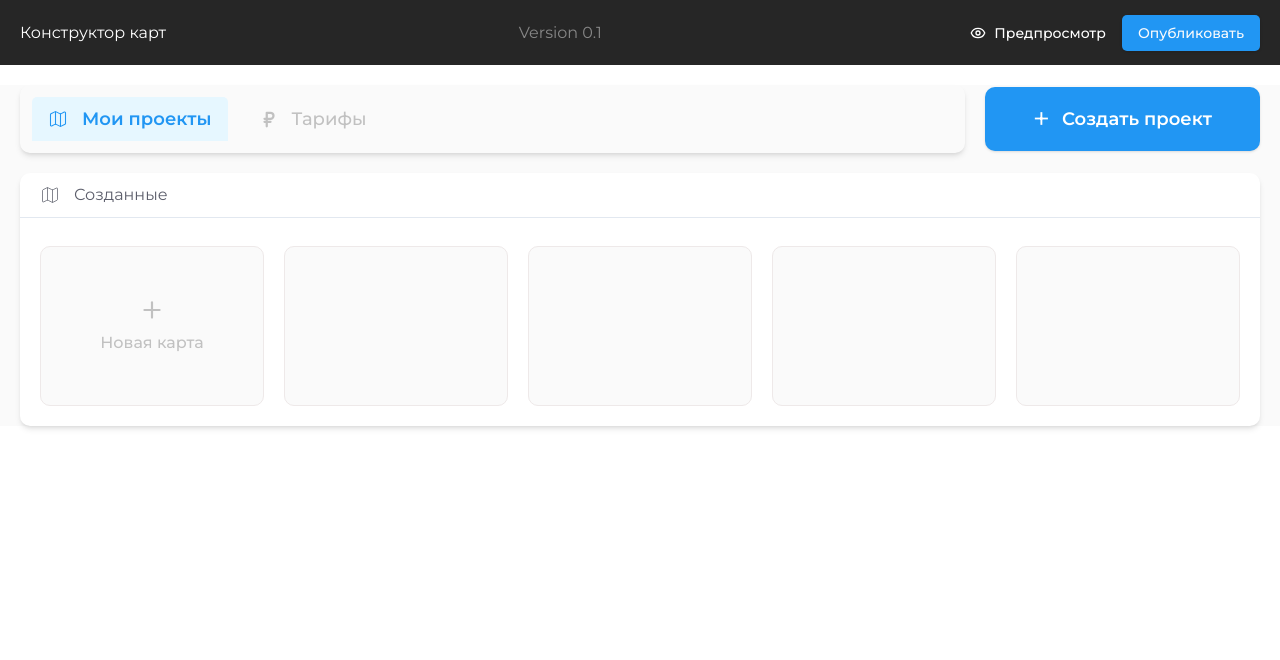
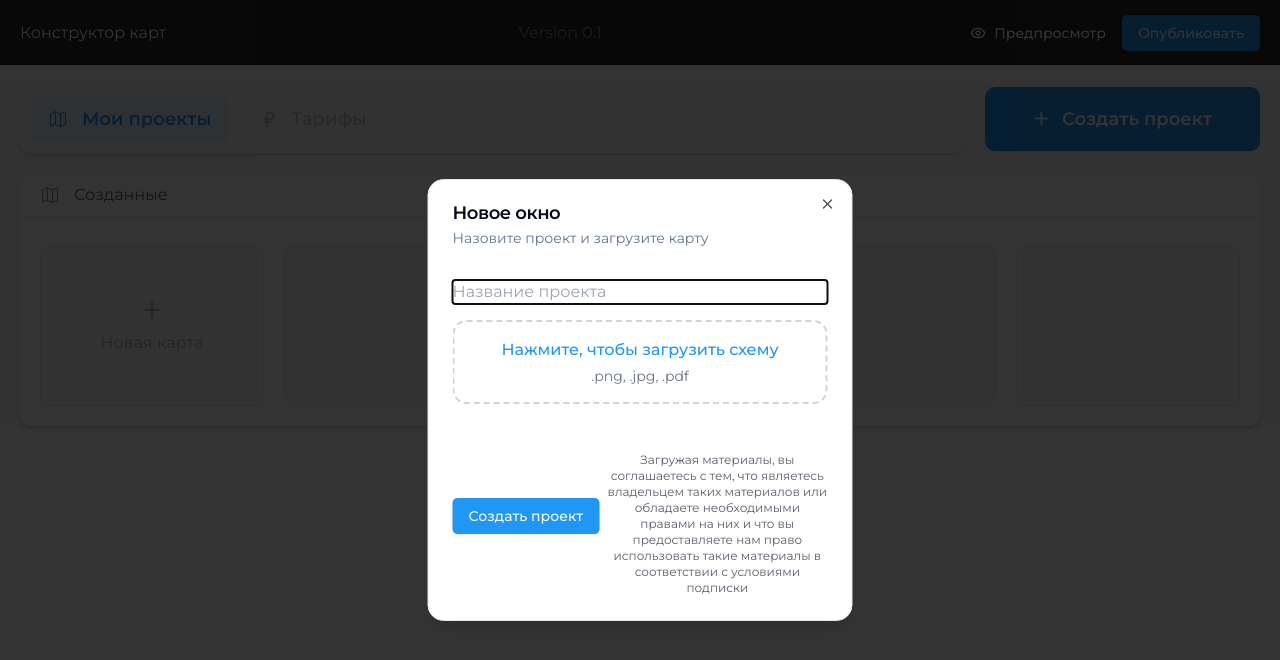
Before and after one commit to Leroyalle/map-designer-frontend, a Next.js app: page /personal-page in a window 1280 px wide. Shown: the top 660 px of the page. Built offline with nearby package versions, Linux system fonts and the light colour scheme.

Commit message:
feat(LK):added popup

```diff
--- a/package.json
+++ b/package.json
@@ -9,6 +9,7 @@
     "lint": "next lint"
   },
   "dependencies": {
+    "@radix-ui/react-dialog": "^1.1.5",
     "@radix-ui/react-slot": "^1.1.1",
     "@radix-ui/react-tabs": "^1.1.2",
     "class-variance-authority": "^0.7.1",
--- a/src/app/(root)/personal-page/page.tsx
+++ b/src/app/(root)/personal-page/page.tsx
@@ -1,9 +1,11 @@
 import { PersonalTabs } from '@/components/shared';
+import { CreateMapPopup } from '@/components/shared/create-map-popup';
 
 export default function PersonalPage() {
   return (
     <div className=" bg-[#FaFaFa] ">
       <PersonalTabs />
+      <CreateMapPopup />
     </div>
   );
 }
--- /dev/null
+++ b/src/components/shared/create-map-popup/create-map-popup.tsx
@@ -0,0 +1,42 @@
+import { Button } from '@/components/ui/button';
+import {
+  Dialog,
+  DialogContent,
+  DialogDescription,
+  DialogFooter,
+  DialogHeader,
+  DialogTitle,
+} from '@/components/ui/dialog';
+
+export function CreateMapPopup() {
+  return (
+    <Dialog open={true}>
+      <DialogContent className="sm:max-w-[425px]">
+        <DialogHeader>
+          <DialogTitle>Новое окно</DialogTitle>
+          <DialogDescription>Назовите проект и загрузите карту</DialogDescription>
+        </DialogHeader>
+        <div className="grid gap-4 py-4">
+          <input id="projectName" placeholder="Название проекта" />
+          <div className="border-2 border-dashed border-gray-300 rounded-md p-4 text-center cursor-pointer">
+            <label htmlFor="imageUpload" className="cursor-pointer">
+              <span className="text-[#2196F3] font-medium">Нажмите, чтобы загрузить схему</span>
+              <p className="text-sm text-gray-500 mt-1">.png, .jpg, .pdf</p>
+            </label>
+            <input id="imageUpload" type="file" accept=".png,.jpg,.pdf" className="hidden" />
+          </div>
+        </div>
+        <DialogFooter className="flex flex-col items-center">
+          <Button type="submit" className="w-full">
+            Создать проект
+          </Button>
+          <p className="text-[#5C5E6B] text-xs mt-4 text-center">
+            Загружая материалы, вы соглашаетесь с тем, что являетесь владельцем таких материалов или
+            обладаете необходимыми правами на них и что вы предоставляете нам право использовать
+            такие материалы в соответствии с условиями подписки
+          </p>
+        </DialogFooter>
+      </DialogContent>
+    </Dialog>
+  );
+}
--- /dev/null
+++ b/src/components/shared/create-map-popup/index.ts
@@ -0,0 +1 @@
+export { CreateMapPopup } from './create-map-popup';
--- /dev/null
+++ b/src/components/ui/dialog.tsx
@@ -0,0 +1,122 @@
+"use client"
+
+import * as React from "react"
+import * as DialogPrimitive from "@radix-ui/react-dialog"
+import { X } from "lucide-react"
+
+import { cn } from "@/lib/utils"
+
+const Dialog = DialogPrimitive.Root
+
+const DialogTrigger = DialogPrimitive.Trigger
+
+const DialogPortal = DialogPrimitive.Portal
+
+const DialogClose = DialogPrimitive.Close
+
+const DialogOverlay = React.forwardRef<
+  React.ElementRef<typeof DialogPrimitive.Overlay>,
+  React.ComponentPropsWithoutRef<typeof DialogPrimitive.Overlay>
+>(({ className, ...props }, ref) => (
+  <DialogPrimitive.Overlay
+    ref={ref}
+    className={cn(
+      "fixed inset-0 z-50 bg-black/80  data-[state=open]:animate-in data-[state=closed]:animate-out data-[state=closed]:fade-out-0 data-[state=open]:fade-in-0",
+      className
+    )}
+    {...props}
+  />
+))
+DialogOverlay.displayName = DialogPrimitive.Overlay.displayName
+
+const DialogContent = React.forwardRef<
+  React.ElementRef<typeof DialogPrimitive.Content>,
+  React.ComponentPropsWithoutRef<typeof DialogPrimitive.Content>
+>(({ className, children, ...props }, ref) => (
+  <DialogPortal>
+    <DialogOverlay />
+    <DialogPrimitive.Content
+      ref={ref}
+      className={cn(
+        "fixed left-[50%] top-[50%] z-50 grid w-full max-w-lg translate-x-[-50%] translate-y-[-50%] gap-4 border bg-background p-6 shadow-lg duration-200 data-[state=open]:animate-in data-[state=closed]:animate-out data-[state=closed]:fade-out-0 data-[state=open]:fade-in-0 data-[state=closed]:zoom-out-95 data-[state=open]:zoom-in-95 data-[state=closed]:slide-out-to-left-1/2 data-[state=closed]:slide-out-to-top-[48%] data-[state=open]:slide-in-from-left-1/2 data-[state=open]:slide-in-from-top-[48%] sm:rounded-lg",
+        className
+      )}
+      {...props}
+    >
+      {children}
+      <DialogPrimitive.Close className="absolute right-4 top-4 rounded-sm opacity-70 ring-offset-background transition-opacity hover:opacity-100 focus:outline-none focus:ring-2 focus:ring-ring focus:ring-offset-2 disabled:pointer-events-none data-[state=open]:bg-accent data-[state=open]:text-muted-foreground">
+        <X className="h-4 w-4" />
+        <span className="sr-only">Close</span>
+      </DialogPrimitive.Close>
+    </DialogPrimitive.Content>
+  </DialogPortal>
+))
+DialogContent.displayName = DialogPrimitive.Content.displayName
+
+const DialogHeader = ({
+  className,
+  ...props
+}: React.HTMLAttributes<HTMLDivElement>) => (
+  <div
+    className={cn(
+      "flex flex-col space-y-1.5 text-center sm:text-left",
+      className
+    )}
+    {...props}
+  />
+)
+DialogHeader.displayName = "DialogHeader"
+
+const DialogFooter = ({
+  className,
+  ...props
+}: React.HTMLAttributes<HTMLDivElement>) => (
+  <div
+    className={cn(
+      "flex flex-col-reverse sm:flex-row sm:justify-end sm:space-x-2",
+      className
+    )}
+    {...props}
+  />
+)
+DialogFooter.displayName = "DialogFooter"
+
+const DialogTitle = React.forwardRef<
+  React.ElementRef<typeof DialogPrimitive.Title>,
+  React.ComponentPropsWithoutRef<typeof DialogPrimitive.Title>
+>(({ className, ...props }, ref) => (
+  <DialogPrimitive.Title
+    ref={ref}
+    className={cn(
+      "text-lg font-semibold leading-none tracking-tight",
+      className
+    )}
+    {...props}
+  />
+))
+DialogTitle.displayName = DialogPrimitive.Title.displayName
+
+const DialogDescription = React.forwardRef<
+  React.ElementRef<typeof DialogPrimitive.Description>,
+  React.ComponentPropsWithoutRef<typeof DialogPrimitive.Description>
+>(({ className, ...props }, ref) => (
+  <DialogPrimitive.Description
+    ref={ref}
+    className={cn("text-sm text-muted-foreground", className)}
+    {...props}
+  />
+))
+DialogDescription.displayName = DialogPrimitive.Description.displayName
+
+export {
+  Dialog,
+  DialogPortal,
+  DialogOverlay,
+  DialogTrigger,
+  DialogClose,
+  DialogContent,
+  DialogHeader,
+  DialogFooter,
+  DialogTitle,
+  DialogDescription,
+}
--- a/src/components/ui/index.ts
+++ b/src/components/ui/index.ts
@@ -1,4 +1,5 @@
 export { Button } from './button';
 export { Container } from './container';
+export * from './dialog';
 export * from './card';
 export * from './tabs';
```
Also changed, not shown: public/images/upload-schema.jpg (added), 1 other file (tests, documents, lock files or other folders).
